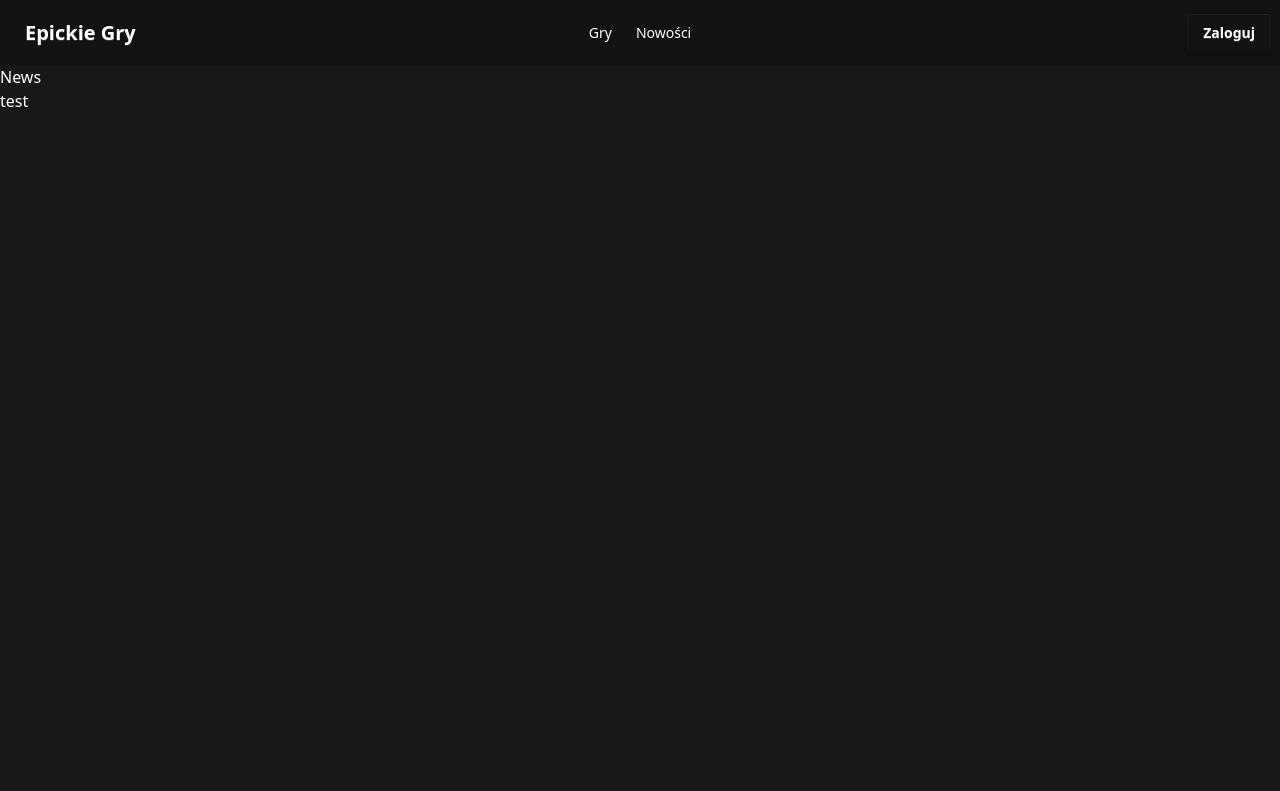
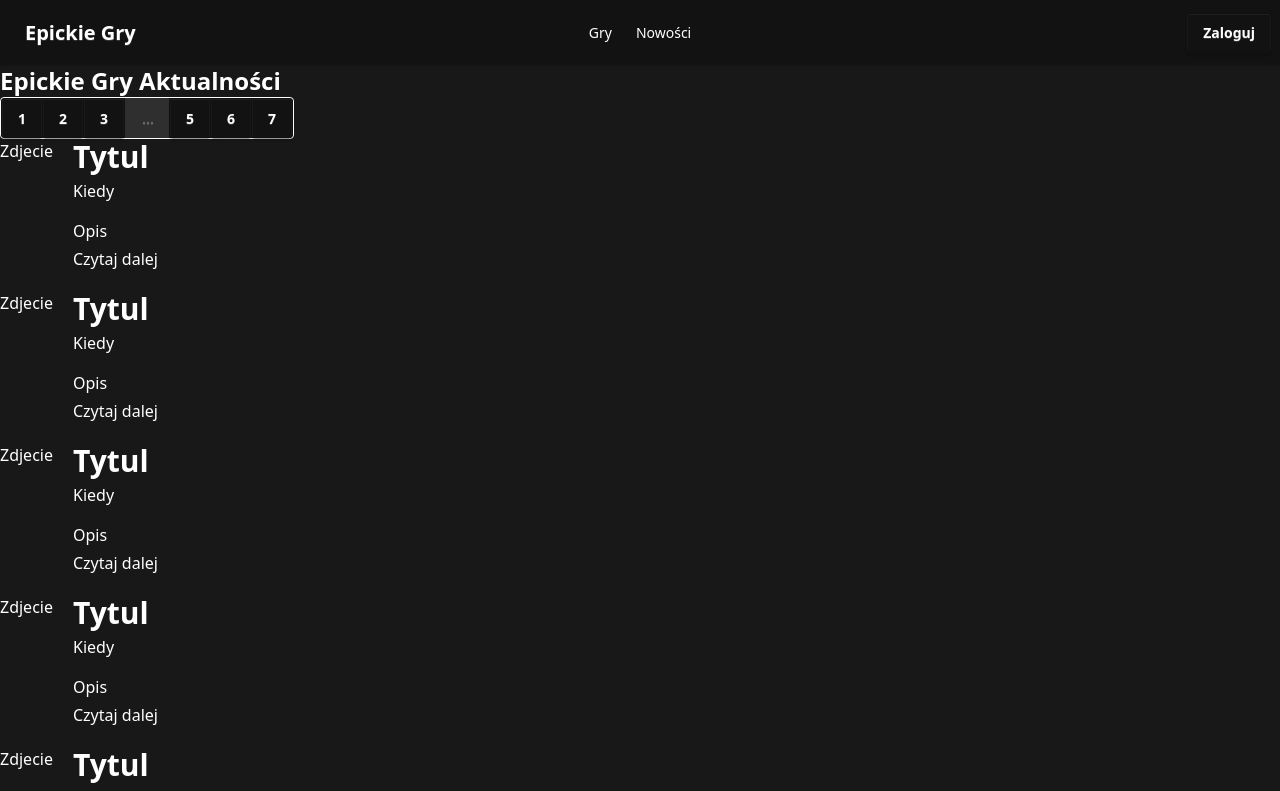
Before and after one commit to MePerson1/epickie-gry, a React (Vite) app: page /news in a window 1280 px wide. Shown: the top 791 px of the page. Built offline with nearby package versions, Linux system fonts and the light colour scheme.

Commit message:
news page schema

```diff
--- /dev/null
+++ b/src/components/NewsPage/NewsCardLarge.jsx
@@ -0,0 +1,13 @@
+const NewsCardLarge = () =>
+{
+// w sumie nie wiem czy jest sens robić large moze samo zwykłe, albo to small po prostu udoskonalic
+    return(
+    <div className="flex flex-col">
+        <div>Title</div>
+        <div>Photo</div>
+        <div>Description</div>
+        <div>Read More</div>
+    </div>);
+}
+
+export default NewsCardLarge
--- /dev/null
+++ b/src/components/NewsPage/NewsCardSmall.jsx
@@ -0,0 +1,16 @@
+const NewsCardSmall = () =>
+    {
+
+        return(
+        <div className="flex flex-row gap-5">
+            <div>Zdjecie</div>
+            <div className="flex flex-col gap-1">
+                <div className="text-3xl font-bold">Tytul</div>
+                <div>Kiedy</div>
+                <div className="mt-3">Opis</div>
+                <div>Czytaj dalej</div>
+            </div>
+        </div>);
+    }
+
+    export default NewsCardSmall
--- /dev/null
+++ b/src/components/Paggination.jsx
@@ -0,0 +1,16 @@
+const Paggination = () =>
+{
+    return(
+        <div class="join border rounded">
+            <button class="join-item btn">1</button>
+            <button class="join-item btn">2</button>
+            <button class="join-item btn">3</button>
+            <button class="join-item btn btn-disabled">...</button>
+            <button class="join-item btn">5</button>
+            <button class="join-item btn">6</button>
+            <button class="join-item btn">7</button>
+        </div>
+    );
+}
+
+export default Paggination;
--- a/src/views/LoginRegisterPage.jsx
+++ b/src/views/LoginRegisterPage.jsx
@@ -26,7 +26,7 @@ const LoginRegisterPage = () => {
           <div className="text-sm text-blue-500 mt-2 cursor-pointer">
             Nie pamiętasz hasła?
           </div>
-          <button className="btn btn-accent w-full mt-4">Zaloguj</button>
+          <button className="btn btn-accent w-full mt-3">Zaloguj</button>
         </div>
 
         <div className="text-xl font-bold text-gray-500">Lub</div>
--- a/src/views/NewsPage.jsx
+++ b/src/views/NewsPage.jsx
@@ -1,5 +1,24 @@
+import Paggination from "../components/Paggination";
+import NewsCardSmall from "../components/NewsPage/NewsCardSmall";
 const NewsPage = () => {
-  return <>News </>;
+
+  const aktualnosci = [
+    "aktualnosc3", "aktualnosc4","aktualnosc3", "aktualnosc4","aktualnosc3", "aktualnosc4","aktualnosc3", "aktualnosc4"
+  ]
+
+  return (
+    <div >
+
+      <h1 className="text-2xl font-bold">Epickie Gry Aktualności</h1>
+      <Paggination />
+      <div className="grid grid-cols-1 gap-5">
+        {
+            aktualnosci.map((aktualnosc) =>
+            (<NewsCardSmall/>))
+        }
+      </div>
+    </div>
+  );
 };
 
 export default NewsPage;
```
